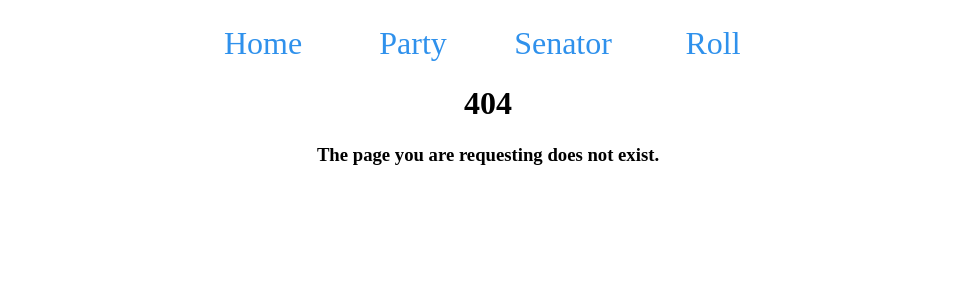
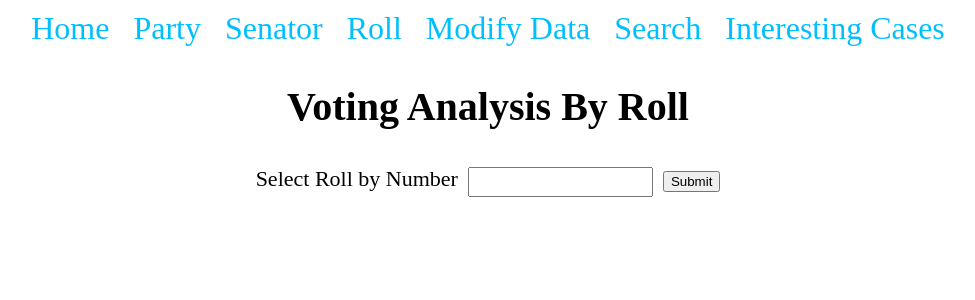
Before and after one commit to mkhan329/cs411-team052-SenatorDB, a React (Create React App) app in the folder vote-record-frontend/: page /roll in a window 1280 px wide. Before the commit this address had no page. Shown: the top 300 px of the page, without its empty margins (152-1127 px from the left). Built offline with nearby package versions, Linux system fonts and the light colour scheme.

Commit message:
Updated Frontend

```diff
--- a/vote-record-frontend/src/App.js
+++ b/vote-record-frontend/src/App.js
@@ -3,6 +3,7 @@ import './App.css';
 import {BrowserRouter as Router, Route, Routes, Redirect} from 'react-router-dom';
 import Home from './pages/homepage';
 import Party from './pages/party';
+import Roll from './pages/roll';
 import NotFound from './pages/404';
 
 function App() {
@@ -11,7 +12,7 @@ function App() {
     <div className="App">
       <Routes>
         <Route exact path="/" element={<Home/>}/>
-        <Route exact path="/party" element={<Party/>}/>
+        <Route exact path="/roll" element={<Roll/>}/>
         <Route path="*" element={<NotFound/>}/>
       </Routes>
     </div>
--- a/vote-record-frontend/src/pages/party.js
+++ b/vote-record-frontend/src/pages/party.js
@@ -1,15 +1,10 @@
-import React from 'react';
+import React, { useState } from 'react';
+import Axios from 'axios';
 import NavBar from '../parts/navbar';
-
+import './roll.css';
 function App() {
   return (
-    <div className='party-container'>
-      <NavBar/>
-      <h1 className="page-title">Voting Analysis By Party</h1>
-      <form>
-        <label for="rNumber">Select Roll</label>
-        <input type="number" id="rNumber" value="1"></input>
-      </form>
+    <div className='roll-container'>
     </div>
   );
 }
--- /dev/null
+++ b/vote-record-frontend/src/pages/roll.css
@@ -0,0 +1,4 @@
+input {
+  height: 24px;
+  margin: 10px;
+}
--- /dev/null
+++ b/vote-record-frontend/src/pages/roll.js
@@ -0,0 +1,32 @@
+import React, { useState } from 'react';
+import Axios from 'axios';
+import NavBar from '../parts/navbar';
+import './roll.css';
+function App() {
+  const [rollNumber, setRollNumber] = useState('');
+
+  const submitRollNumber = async () => {
+    const textBoxValue = document.getElementById('rNumber').value;
+    const test = await Axios.get('https://pokeapi.co/api/v2/pokemon/' + textBoxValue);
+    console.log("Getting");
+    console.log(test.data.abilities[0].ability.name);
+    document.getElementById('data-holder').innerHTML = test.data.abilities[0].ability.name;
+  }
+
+  return (
+    <div className='roll-container'>
+      <NavBar/>
+      <h1 className="page-title">Voting Analysis By Roll</h1>
+      <div className='form'>
+        <label for="rNumber" className='text'>Select Roll by Number</label>
+        <input type="text" id="rNumber"></input>
+        <button onClick={submitRollNumber}>Submit</button>
+      </div>
+      <div id="data-holder">
+
+      </div>
+    </div>
+  );
+}
+
+export default App;
--- a/vote-record-frontend/src/parts/navbar.css
+++ b/vote-record-frontend/src/parts/navbar.css
@@ -2,18 +2,30 @@
   font-size: 32px;
   text-align: center;
   width: 100%;
-  height: 8vh;
+  height: fit-content;
   top: 0px;
   left: 0px;
   z-index: 2;
 }
 .nav-bar-button {
-  display: inline-block;
+  display: inline-flex;
+  margin: 8px;
+  padding: 4px;
   font-size: 32px;
-  width: 100px;
-  height: 50px;
-  margin: 25px;
-  border: 2px black;
-  color:rgb(47, 145, 236);
+  line-height: 32px;
+  width: fit-content;
+  height: fit-content;
+  color:deepskyblue;
+  transition-duration: 0.2s;
   text-decoration: none;
+  padding: auto;
+  border-radius: 8px;
 }
+.nav-bar-button:hover {
+  color:white;
+  background-color:deepskyblue;
+}
+Link {
+  margin: 0px;
+  padding: 0px;
+}
--- a/vote-record-frontend/src/parts/navbar.js
+++ b/vote-record-frontend/src/parts/navbar.js
@@ -10,6 +10,9 @@ function App() {
       <Link className='nav-bar-button' to='/party'>Party</Link>
       <Link className='nav-bar-button' to='/senator'>Senator</Link>
       <Link className='nav-bar-button' to='/Roll'>Roll</Link>
+      <Link className='nav-bar-button' to='/Roll'>Modify Data</Link>
+      <Link className='nav-bar-button' to='/Roll'>Search</Link>
+      <Link className='nav-bar-button' to='/Roll'>Interesting Cases</Link>
     </div>
   );
 }
```
Also changed, not shown: vote-record-frontend/src/pages/party.css (deleted).
